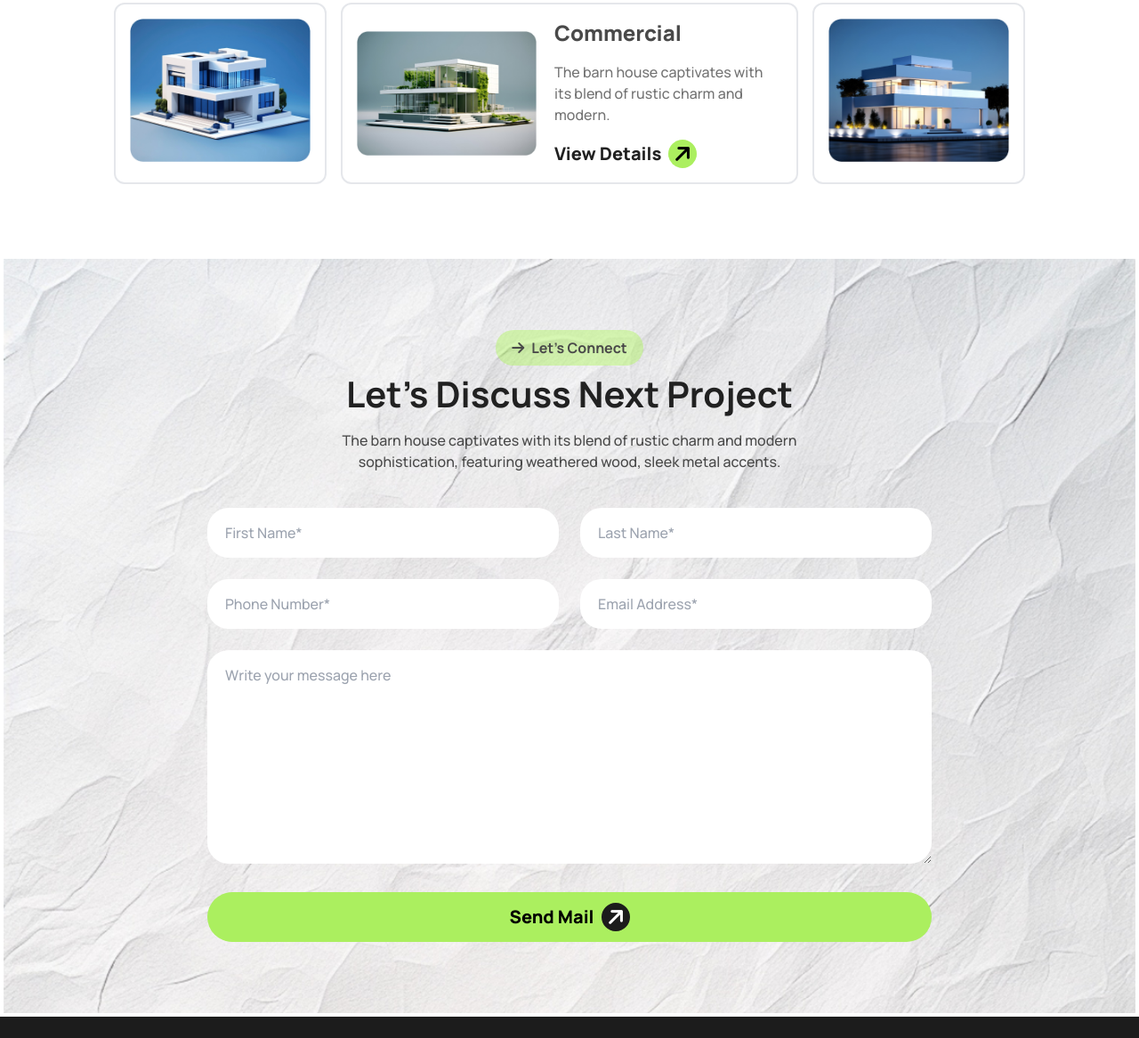
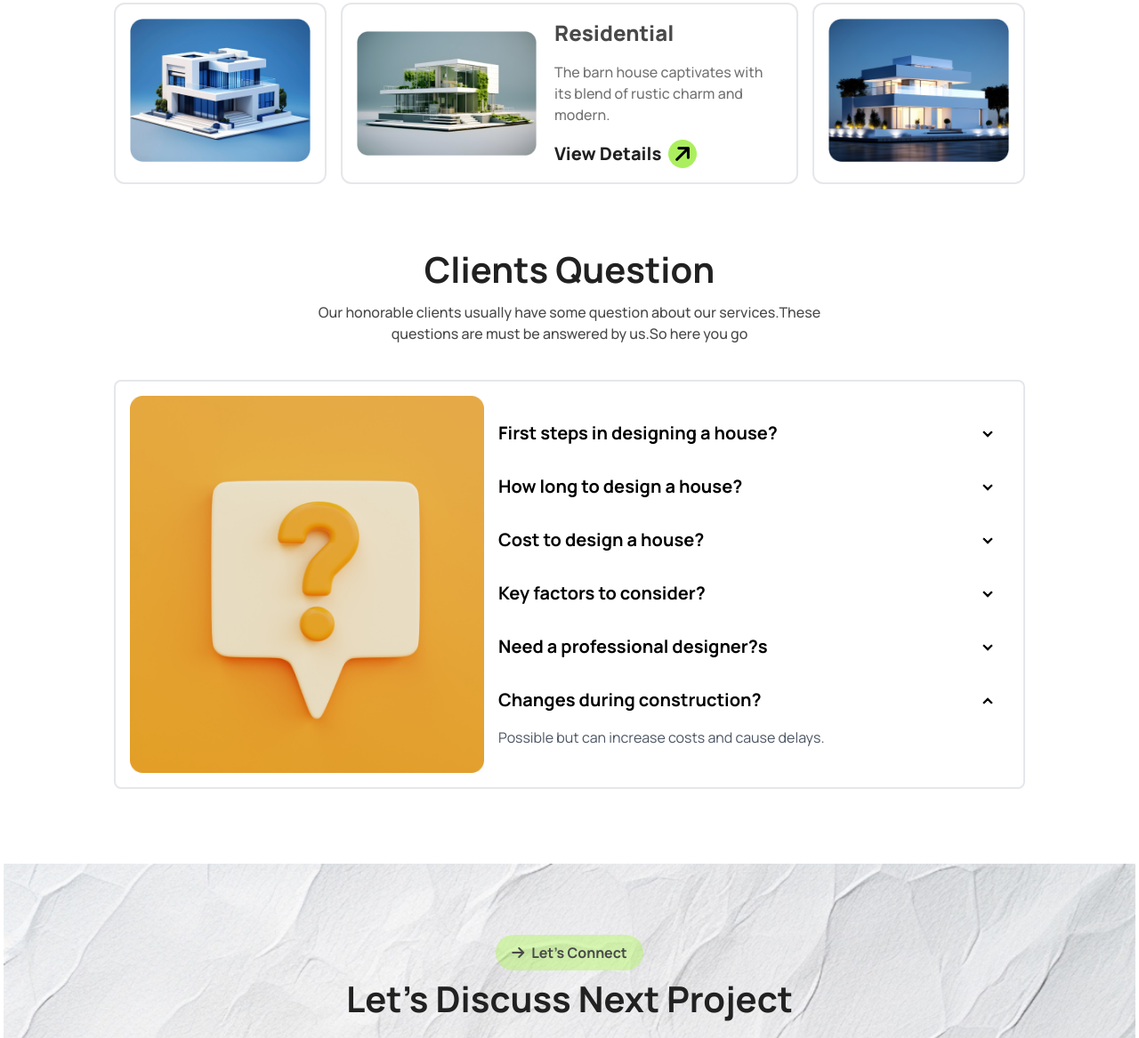
Before and after one commit to amahim/assignment-three, a plain HTML site: page index.html in a window 1280 px wide. Shown: the part 2618-3785 px from the top of the page at 89% size. Drawn offline with nearby package versions, Linux system fonts and the light colour scheme.

Commit message:
faqs/unique sec

```diff
--- a/index.html
+++ b/index.html
@@ -218,7 +218,7 @@
                                 <img src="./assets/img4.png" alt="" class="w-[300px]">
                             </div>
                             <div class="flex flex-col gap-4 items-start">
-                                <h3 class="md:text-2xl font-extrabold text-[20px] text-p1">Commercial</h3>
+                                <h3 class="md:text-2xl font-extrabold text-[20px] text-p1">Residential</h3>
                                 <p class="font-medium text-[#737373]">The barn house captivates with its blend of rustic charm and modern. </p>
                                 <button class="text-[20px] font-extrabold text-[#212121] flex items-center gap-2 justify-center rounded-full ">View Details <i class="fa-solid fa-arrow-right text-2xl text-black -rotate-45 bg-color1 rounded-full h-8 w-8"></i>
                                 </button>
@@ -231,6 +231,75 @@
                  </div>
             </div>
         </section>
+        <!-- Faqs -->
+        <section class="pb-20 mt-10 md:mt-0">
+            <div class="w-4/5 mx-auto">
+                <!-- text -->
+                <div class="space-y-5 text-center md:w-3/5 md:mx-auto pb-5 md:pb-10">
+                    <h3 class="text-text1 font-bold md:text-[40px] text-2xl">Clients Question</h3>
+                    <p class="text-p1 font-medium md:text-base text-[14px]">Our honorable clients usually have some question about our services.These questions are must be answered by us.So here you go</p>
+                 </div>
+                  <!-- img n acc -->
+                <div class=" flex md:flex-row md:justify-between md:items-center flex-col border-2 rounded-lg p-4">
+                    <!-- img-->
+                     <div>
+                       <img src="./assets/faq.png" alt="" class="md:w-[400px] w-full">
+                     </div>
+                     <!-- acc -->
+                      <div class="md:w-[60%] w-full md:mt-0 mt-8">
+                        <!-- a1 -->
+                        <div class="collapse collapse-arrow border-blue-100">
+                          <input type="radio" name="my-accordion-2" checked="checked" />
+                          <div class="collapse-title text-xl font-bold text-black">First steps in designing a house?</div>
+                          <div class="collapse-content">
+                            <p class="text-gray-600">Identify needs, set a budget, choose a location, and consult an architect.</p>
+                          </div>
+                        </div>
+                        <!-- a2 -->
+                        <div class="collapse collapse-arrow border-blue-100">
+                            <input type="radio" name="my-accordion-2" checked="checked" />
+                            <div class="collapse-title text-xl font-bold text-black">How long to design a house?</div>
+                            <div class="collapse-content">
+                              <p class="text-gray-600">A few weeks to several months or maybe a year</p>
+                            </div>
+                          </div>
+                          <!-- a3 -->
+                        <div class="collapse collapse-arrow border-blue-100">
+                            <input type="radio" name="my-accordion-2" checked="checked" />
+                            <div class="collapse-title text-xl font-bold text-black">Cost to design a house?</div>
+                            <div class="collapse-content">
+                              <p class="text-gray-600">Typically 5% to 15% of construction cost.</p>
+                            </div>
+                          </div>
+                          <!-- a4 -->
+                        <div class="collapse collapse-arrow border-blue-100">
+                            <input type="radio" name="my-accordion-2" checked="checked" />
+                            <div class="collapse-title text-xl font-bold text-black">Key factors to consider?</div>
+                            <div class="collapse-content">
+                              <p class="text-gray-600">Lifestyle, future needs, lot orientation, light, ventilation, and regulations.</p>
+                            </div>
+                          </div>
+                          <!-- a5 -->
+                        <div class="collapse collapse-arrow border-blue-100">
+                            <input type="radio" name="my-accordion-2" checked="checked" />
+                            <div class="collapse-title text-xl font-bold text-black">Need a professional designer?s</div>
+                            <div class="collapse-content">
+                              <p class="text-gray-600">Recommended for functionality, aesthetics, and compliance.</p>
+                            </div>
+                          </div>
+                          <!-- a6 -->
+                        <div class="collapse collapse-arrow border-blue-100">
+                            <input type="radio" name="my-accordion-2" checked="checked" />
+                            <div class="collapse-title text-xl font-bold text-black">Changes during construction?</div>
+                            <div class="collapse-content">
+                              <p class="text-gray-600">Possible but can increase costs and cause delays.</p>
+                            </div>
+                          </div>
+
+                      </div>
+                  </div>
+             </div>
+         </section>
         <!-- contact sec -->
         <section class="contact m-1">
             <div class="w-4/5 mx-auto md:py-20 py-8">
@@ -253,7 +322,7 @@
                         <input type="text" name="name" id="" class="bg-white rounded-3xl text-formcolor font-medium px-5 py-4 " placeholder="Last Name*">
                         <input type="number" name="number" id="" class="bg-white rounded-3xl text-formcolor font-medium px-5 py-4 " placeholder="Phone Number*">
                         <input type="email" name="email" id="" class="bg-white rounded-3xl text-formcolor font-medium px-5 py-4 " placeholder="Email Address*">
-                        <textarea name="comment" id="" class="bg-white rounded-3xl text-formcolor font-medium px-5 py-4 h-[240px] md:col-span-2 " placeholder="Write your message here"></textarea>
+                        <textarea name="comment" id="" class="bg-white rounded-3xl text-formcolor font-medium px-5 py-4 h-[140px] md:col-span-2 " placeholder="Write your message here"></textarea>
                     </form>
                     <div class="mt-8">
                         <button type="submit" class="text-[20px] font-extrabold text-black flex items-center gap-2 bg-color1 w-full py-3 justify-center rounded-full">Send Mail <i class="fa-solid fa-arrow-right text-2xl text-white -rotate-45 bg-[#1C1C1C] rounded-full h-8 w-8"></i>
@@ -262,6 +331,7 @@
                  </div>
             </div>
         </section>
+
     </main>
     <footer class="bg-text2">
         <nav class=" w-4/5 mx-auto  flex-col md:py-16 py-10 justify-center">
```
Also changed, not shown: assets/faq.png (added).
